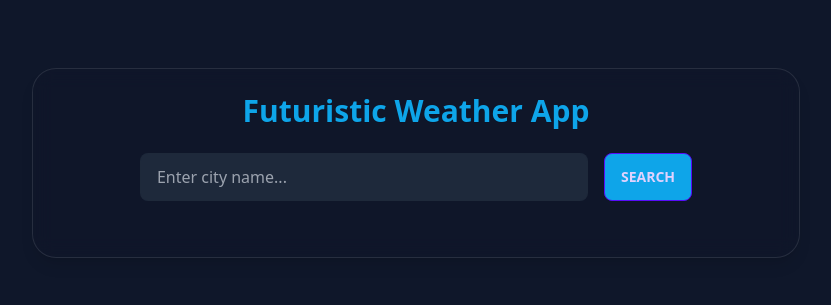
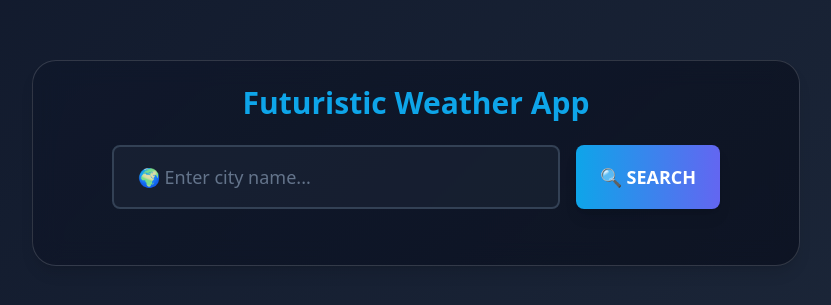
Before and after one commit to zasimmallick/Weather-App, a plain HTML site: page index.html in a window 1280 px wide. Shown: the part 237-542 px from the top of the page, without its empty margins (224-1055 px from the left). Drawn offline with nearby package versions, Linux system fonts and the light colour scheme.

Commit message:
Weather App final

```diff
--- a/index.html
+++ b/index.html
@@ -3,7 +3,7 @@
 <head>
   <meta charset="UTF-8">
   <meta name="viewport" content="width=device-width, initial-scale=1.0">
-  <title>Futuristic Weather App</title>
+  <title>Weather App</title>
   <!-- Tailwind CSS CDN -->
   <script src="https://cdn.tailwindcss.com"></script>
   <!-- DaisyUI CDN -->
@@ -11,23 +11,30 @@
   <style>
     /* Custom Glassmorphism Effect */
     .glass {
-      background: rgba(15, 23, 42, 0.6);
-      backdrop-filter: blur(10px);
-      border: 1px solid rgba(255, 255, 255, 0.1);
+      background: linear-gradient(145deg, rgba(15,23,42,0.7) 0%, rgba(9,14,28,0.7) 100%);
+      backdrop-filter: blur(12px);
+      border: 1px solid rgba(255,255,255,0.15);
+      box-shadow: 0 8px 32px 0 rgba(31, 38, 135, 0.15);
+    }
+
+    .weather-bg {
+      background: linear-gradient(135deg, #0F172A 0%, #1E293B 100%);
     }
   </style>
 </head>
-<body class="bg-[#0F172A] text-[#E2E8F0] font-sans min-h-screen flex items-center justify-center">
+<body class="weather-bg text-[#E2E8F0] font-sans min-h-screen flex items-center justify-center transition-colors duration-500">
 
   <!-- Main Container -->
   <div class="container mx-auto p-6 max-w-3xl glass rounded-3xl shadow-lg">
     <h1 class="text-3xl font-bold text-center mb-6 text-[#0EA5E9]">Futuristic Weather App</h1>
 
-    <!-- Search Bar -->
-    <div class="flex justify-center mb-8">
-      <input id="cityInput" type="text" placeholder="Enter city name..."
-        class="input input-bordered w-full max-w-md bg-[#1E293B] text-[#E2E8F0] focus:outline-none focus:border-[#0EA5E9]">
-      <button id="searchBtn" class="btn btn-primary ml-4 bg-[#0EA5E9] hover:bg-[#0c8fd9]">Search</button>
+    <!-- Updated Search Bar -->
+    <div class="flex justify-center mb-8 space-x-4">
+      <input id="cityInput" type="text" placeholder="🌍 Enter city name..."
+        class="input input-lg w-full max-w-md bg-[#1E293B]/50 border-2 border-[#334155] focus:border-[#0EA5E9] focus:ring-2 focus:ring-[#0EA5E9]/20 placeholder-[#64748B] transition-all">
+      <button id="searchBtn" class="btn btn-lg bg-gradient-to-r from-[#0EA5E9] to-[#6366F1] hover:from-[#0c8fd9] hover:to-[#4F46E5] border-none text-white shadow-lg hover:shadow-[#0EA5E9]/20">
+        🔍 Search
+      </button>
     </div>
 
     <!-- Weather Display -->
--- a/script.js
+++ b/script.js
@@ -60,3 +60,22 @@ function updateForecast(forecastList) {
     forecastContainer.insertAdjacentHTML('beforeend', card);
   });
 }
+
+@keyframes fade-in {
+  from { opacity: 0; transform: translateY(20px); }
+  to { opacity: 1; transform: translateY(0); }
+}
+
+@keyframes float {
+  0% { transform: translateY(0) translateX(0); opacity: 0.8; }
+  50% { transform: translateY(-20px) translateX(10px); opacity: 1; }
+  100% { transform: translateY(0) translateX(0); opacity: 0.8; }
+}
+
+.animate-fade-in {
+  animation: fade-in 0.5s ease-out;
+}
+
+.animate-float {
+  animation: float 6s infinite ease-in-out;
+}
```
